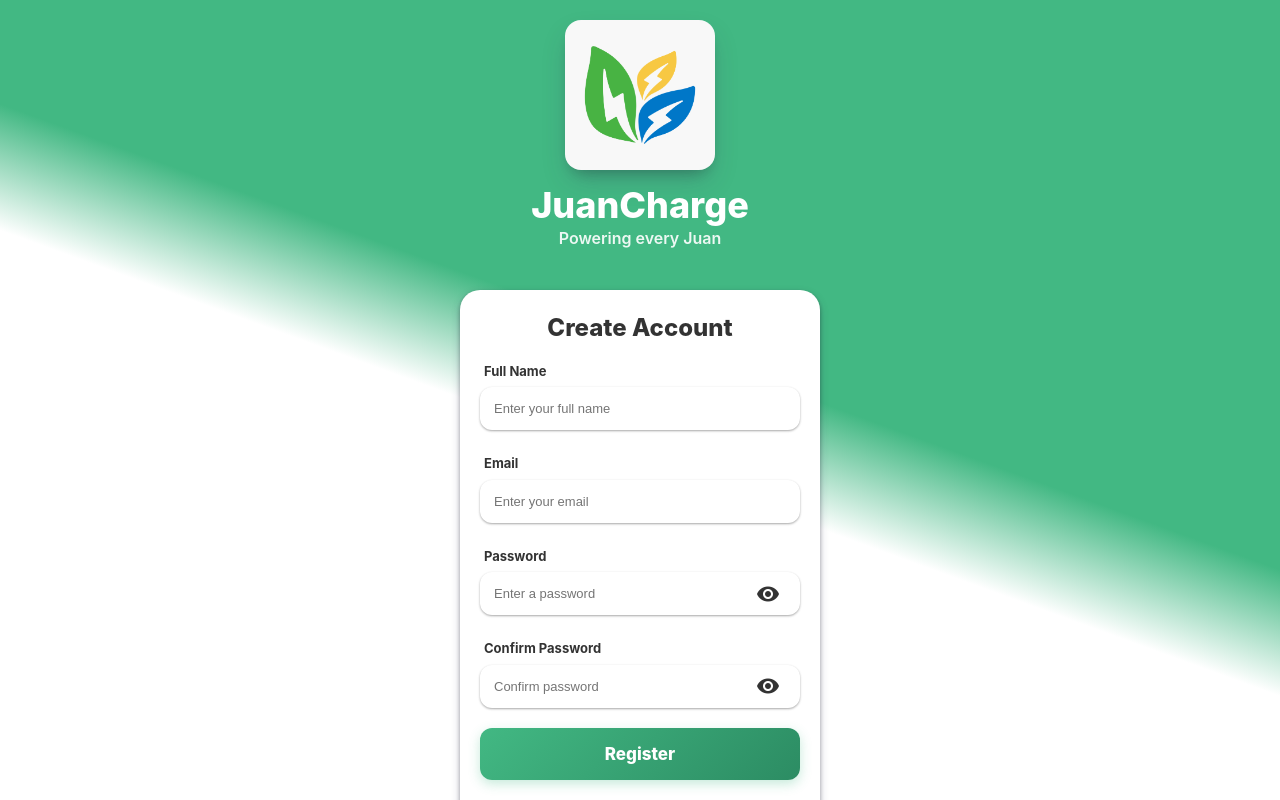
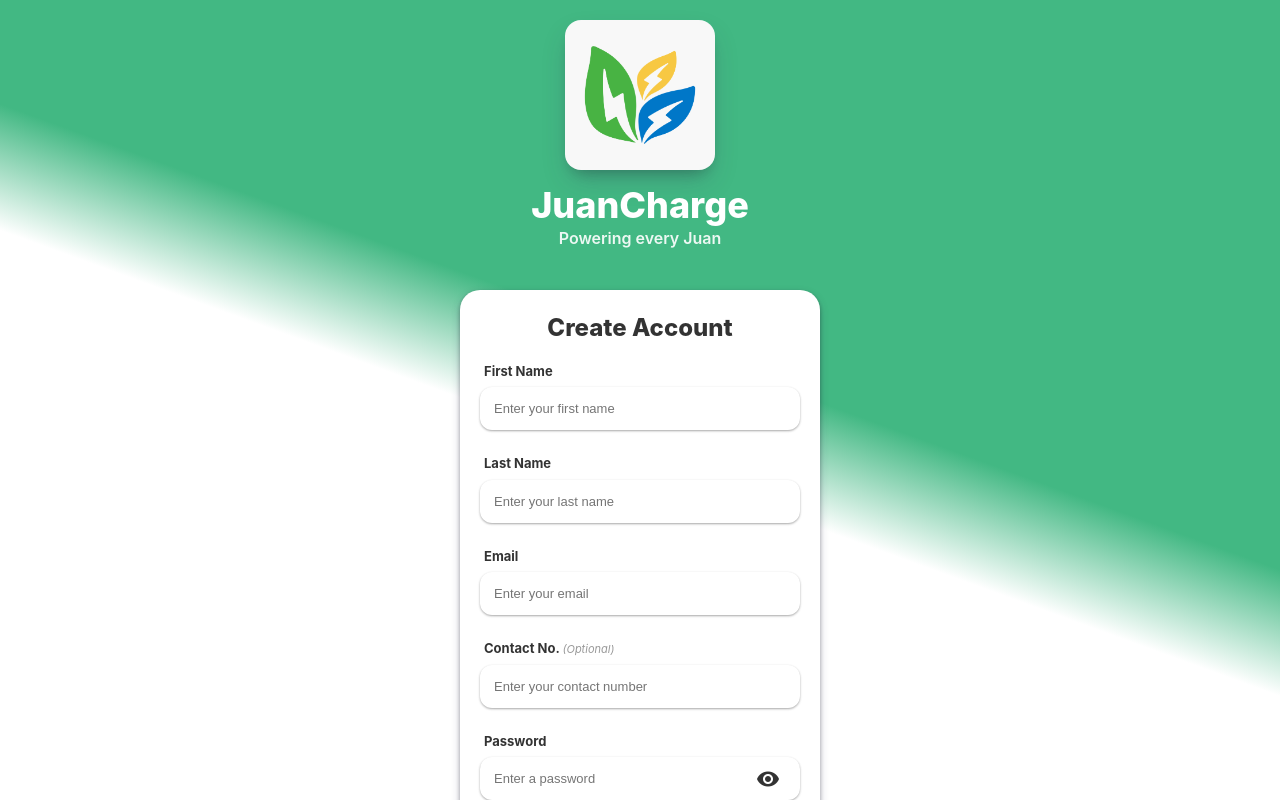
Before and after one commit to mawrk19/JuanCharge-mobile, a Vue app in the folder juancharge-mobile/: page /register in a window 1280 px wide. Built offline with nearby package versions, Linux system fonts and the light colour scheme; no server answers.

Commit message:
added first_name and last_name fields to register view

```diff
--- a/juancharge-mobile/src/views/Register.vue
+++ b/juancharge-mobile/src/views/Register.vue
@@ -11,13 +11,23 @@
         <header class="login-form-header">Create Account</header>
         <form @submit.prevent="handleRegister">
           <div class="form-group">
-            <label>Full Name</label>
-            <input v-model="form.name" type="text" placeholder="Enter your full name" required :disabled="loading" />
+            <label>First Name</label>
+            <input v-model="form.first_name" type="text" placeholder="Enter your first name" required :disabled="loading" />
+          </div>
+
+           <div class="form-group">
+            <label>Last Name</label>
+            <input v-model="form.last_name" type="text" placeholder="Enter your last name" required :disabled="loading" />
           </div>
 
           <div class="form-group">
             <label>Email</label>
             <input v-model="form.email" type="email" placeholder="Enter your email" required :disabled="loading" />
+          </div>
+
+          <div class="form-group">
+            <label>Contact No. <span class="optional-label">(Optional)</span></label>
+            <input v-model="form.contact" type="number" placeholder="Enter your contact number" :disabled="loading" />
           </div>
 
           <div class="form-group">
@@ -74,8 +84,10 @@ import { authService } from '@/services/apiServices'
 const router = useRouter()
 
 const form = reactive({
-  name: '',
+  first_name: '',
+  last_name: '',
   email: '',
+  contact: '',
   password: '',
   password_confirmation: ''
 })
@@ -478,4 +490,22 @@ const handleRegister = async () => {
   transition: color 0.2s;
   outline: none;
 }
+
+.optional-label {
+  font-size: 11px;
+  font-style: italic;
+  font-weight: 400;
+  color: #999;
+}
+
+input[type="number"]::-webkit-inner-spin-button,
+input[type="number"]::-webkit-outer-spin-button {
+  -webkit-appearance: none;
+  margin: 0;
+}
+
+input[type="number"] {
+  -moz-appearance: textfield;
+  appearance: textfield;
+}
 </style>
```
